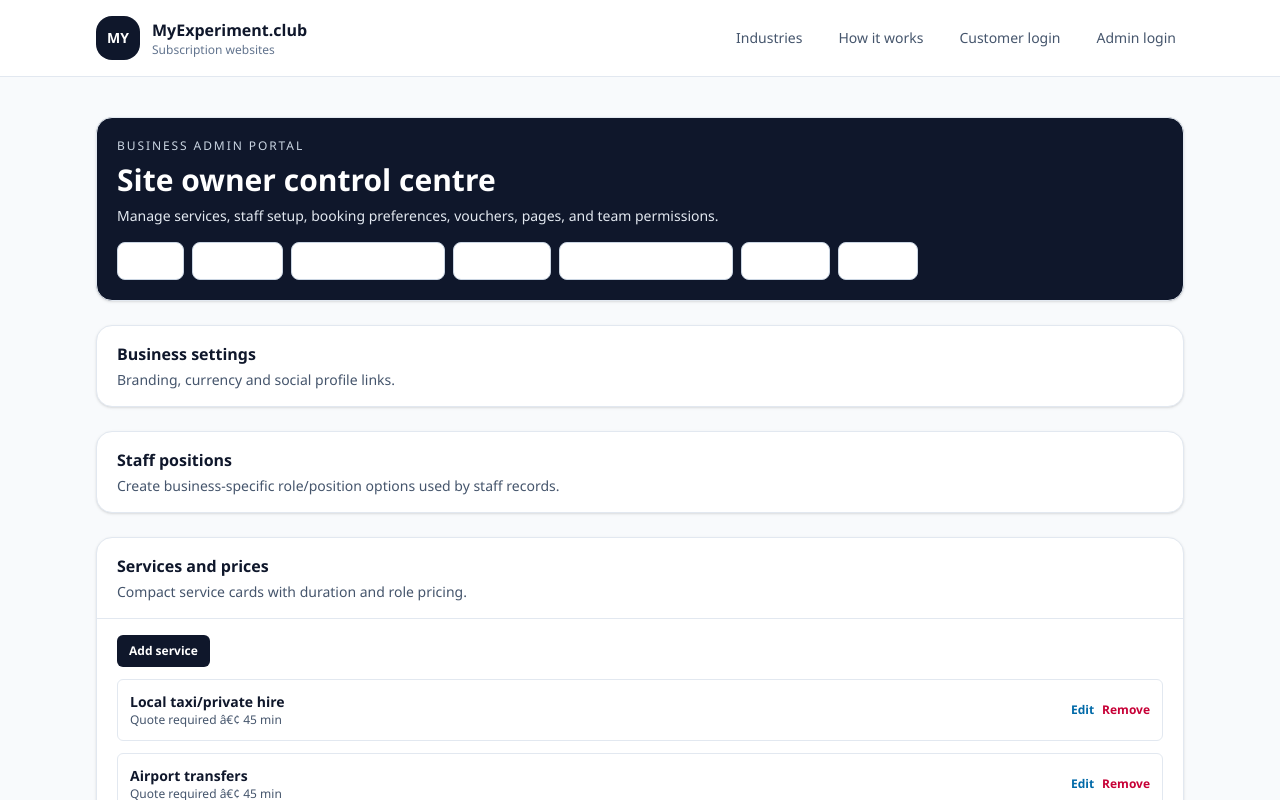
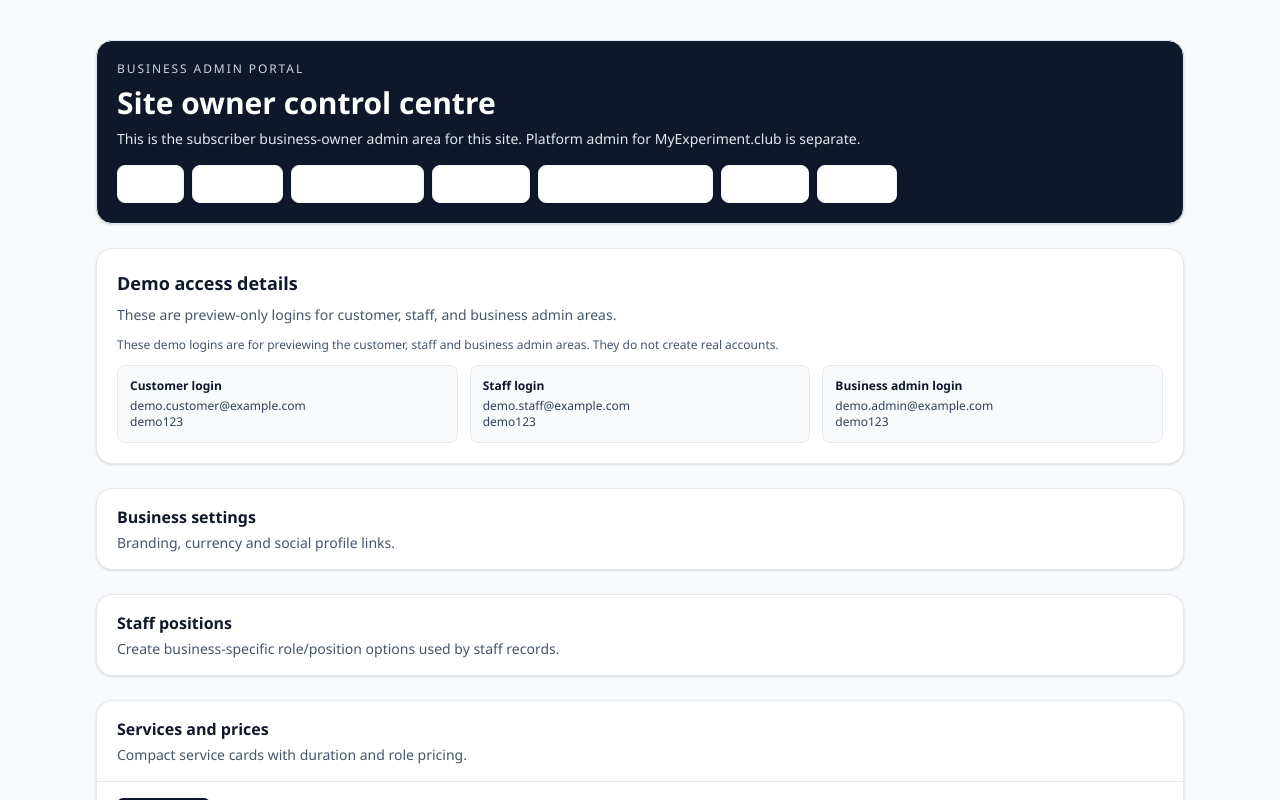
Before and after one commit to top4hotspur/subs, a Next.js app: page /demo/taxi/admin in a window 1280 px wide. Shown: the top 800 px of the page. Built offline with nearby package versions, Linux system fonts and the light colour scheme.

Commit message:
Clarify demo login navigation and credentials

```diff
--- /dev/null
+++ b/src/components/demo/demo-access-details-card.tsx
@@ -0,0 +1,35 @@
+import { SiteCard } from "@/components/site-ui/site-card";
+
+type DemoAccessDetailsCardProps = {
+  compact?: boolean;
+};
+
+export function DemoAccessDetailsCard({ compact = false }: DemoAccessDetailsCardProps) {
+  return (
+    <SiteCard
+      title="Demo access details"
+      subtitle="These are preview-only logins for customer, staff, and business admin areas."
+    >
+      <p className="text-xs text-slate-600">
+        These demo logins are for previewing the customer, staff and business admin areas. They do not create real accounts.
+      </p>
+      <div className={`mt-3 grid gap-3 ${compact ? "md:grid-cols-3" : "sm:grid-cols-3"}`}>
+        <div className="rounded-lg border border-slate-200 bg-slate-50 p-3">
+          <p className="text-xs font-semibold text-slate-900">Customer login</p>
+          <p className="mt-1 text-xs text-slate-700">demo.customer@example.com</p>
+          <p className="text-xs text-slate-700">demo123</p>
+        </div>
+        <div className="rounded-lg border border-slate-200 bg-slate-50 p-3">
+          <p className="text-xs font-semibold text-slate-900">Staff login</p>
+          <p className="mt-1 text-xs text-slate-700">demo.staff@example.com</p>
+          <p className="text-xs text-slate-700">demo123</p>
+        </div>
+        <div className="rounded-lg border border-slate-200 bg-slate-50 p-3">
+          <p className="text-xs font-semibold text-slate-900">Business admin login</p>
+          <p className="mt-1 text-xs text-slate-700">demo.admin@example.com</p>
+          <p className="text-xs text-slate-700">demo123</p>
+        </div>
+      </div>
+    </SiteCard>
+  );
+}
--- a/src/components/demo/demo-account-page.tsx
+++ b/src/components/demo/demo-account-page.tsx
@@ -1,6 +1,7 @@
 "use client";
 
 import { useMemo, useState } from "react";
+import { DemoAccessDetailsCard } from "@/components/demo/demo-access-details-card";
 import { DemoSiteNav } from "@/components/demo/demo-site-nav";
 import { SiteCard } from "@/components/site-ui/site-card";
 import {
@@ -68,9 +69,11 @@ export function DemoAccountPage({ template }: DemoAccountPageProps) {
       <section className="rounded-2xl border border-slate-200 bg-slate-900 p-5 text-white shadow-sm">
         <p className="text-xs uppercase tracking-[0.16em] text-slate-300">Customer account</p>
         <h1 className="mt-2 text-3xl font-bold">Welcome back</h1>
-        <p className="mt-2 text-sm text-slate-200">Manage your upcoming bookings, booking history, profile details, payment preferences, and gift vouchers.</p>
+        <p className="mt-2 text-sm text-slate-200">This is the end-customer portal for bookings, profile details, and vouchers. Platform admin is separate from this site login flow.</p>
         <div className="mt-4"><DemoSiteNav templateSlug={template.slug} /></div>
       </section>
+
+      <DemoAccessDetailsCard />
 
       <div className="grid gap-4 md:grid-cols-2">
         <SiteCard title="Upcoming bookings" subtitle="Your next scheduled appointments.">
--- a/src/components/demo/demo-business-admin-page.tsx
+++ b/src/components/demo/demo-business-admin-page.tsx
@@ -2,6 +2,7 @@
 
 import { ReactNode, useMemo, useState } from "react";
 import { StaffRotaEditor } from "@/components/calendar/staff-rota-editor";
+import { DemoAccessDetailsCard } from "@/components/demo/demo-access-details-card";
 import { DemoSiteNav } from "@/components/demo/demo-site-nav";
 import { WEEKDAYS } from "@/lib/calendar/calendar-types";
 import { listLocalBusinessClosures, saveLocalBusinessClosures } from "@/lib/calendar/local-closures";
@@ -173,9 +174,11 @@ export function DemoBusinessAdminPage({ template }: DemoBusinessAdminPageProps)
       <section className="rounded-2xl border border-slate-200 bg-slate-900 p-5 text-white shadow-sm">
         <p className="text-xs uppercase tracking-[0.16em] text-slate-300">Business admin portal</p>
         <h1 className="mt-2 text-3xl font-bold">Site owner control centre</h1>
-        <p className="mt-2 text-sm text-slate-200">Manage services, staff setup, booking preferences, vouchers, pages, and team permissions.</p>
+        <p className="mt-2 text-sm text-slate-200">This is the subscriber business-owner admin area for this site. Platform admin for MyExperiment.club is separate.</p>
         <div className="mt-4"><DemoSiteNav templateSlug={template.slug} /></div>
       </section>
+
+      <DemoAccessDetailsCard />
 
       <CollapsibleSection title="Business settings" subtitle="Branding, currency and social profile links.">
         <div className="grid gap-3 sm:grid-cols-2">
--- a/src/components/demo/demo-preview.tsx
+++ b/src/components/demo/demo-preview.tsx
@@ -2,6 +2,7 @@
 
 import Link from "next/link";
 import { useMemo } from "react";
+import { DemoAccessDetailsCard } from "@/components/demo/demo-access-details-card";
 import { DemoSiteNav } from "@/components/demo/demo-site-nav";
 import { SiteBrandMark } from "@/components/site-ui/site-brand-mark";
 import { SiteCard } from "@/components/site-ui/site-card";
@@ -75,9 +76,11 @@ export function DemoPreview({ template, draft }: DemoPreviewProps) {
           </SiteCard>
           <SiteCard title="Opening hours" subtitle={config.openingHours.summary} />
           <SiteCard title="Portal access" subtitle="Customer, staff, and business admin areas">
-            <p className="text-sm text-slate-600">Secure login areas are available for customers, staff, and site owners.</p>
+            <p className="text-sm text-slate-600">Customer, staff, and business admin logins are available as separate site-scoped demo areas.</p>
           </SiteCard>
         </div>
+
+        <DemoAccessDetailsCard compact />
 
         {socialEntries.length > 0 ? (
           <SiteCard title="Follow us" subtitle="Social media links configured in business admin settings.">
--- a/src/components/demo/demo-site-nav.tsx
+++ b/src/components/demo/demo-site-nav.tsx
@@ -1,4 +1,7 @@
+"use client";
+
 import Link from "next/link";
+import { usePathname } from "next/navigation";
 import { WebsiteTemplateSlug } from "@/lib/sites/types";
 
 type DemoSiteNavProps = {
@@ -6,32 +9,37 @@ type DemoSiteNavProps = {
 };
 
 const demoNavPillClass =
-  "inline-flex items-center justify-center rounded-lg border border-slate-300 bg-white px-3 py-2 text-sm font-semibold text-slate-950 transition-colors hover:bg-slate-100 focus-visible:outline-none focus-visible:ring-2 focus-visible:ring-sky-500 focus-visible:ring-offset-2";
+  "inline-flex items-center justify-center rounded-lg border border-slate-100 bg-white px-3 py-2 text-sm font-semibold text-slate-950 shadow-sm transition-colors hover:bg-slate-100 hover:text-slate-950 focus-visible:outline-none focus-visible:ring-2 focus-visible:ring-sky-500 focus-visible:ring-offset-2 focus-visible:ring-offset-slate-900";
+
+const activeDemoNavPillClass =
+  "border-sky-300 bg-sky-100 text-slate-950 shadow";
 
 export function DemoSiteNav({ templateSlug }: DemoSiteNavProps) {
+  const pathname = usePathname();
+  const links = [
+    { href: `/demo/${templateSlug}`, label: "Home" },
+    { href: `/demo/${templateSlug}/booking`, label: "Bookings" },
+    { href: `/demo/${templateSlug}/account`, label: "Customer login" },
+    { href: `/demo/${templateSlug}/staff`, label: "Staff login" },
+    { href: `/demo/${templateSlug}/admin`, label: "Business admin login" },
+    { href: `/demo/${templateSlug}/about`, label: "About us" },
+    { href: `/demo/${templateSlug}/contact`, label: "Contact" },
+  ] as const;
+
   return (
     <div className="flex flex-wrap gap-2">
-      <Link href={`/demo/${templateSlug}`} className={demoNavPillClass}>
-        Home
-      </Link>
-      <Link href={`/demo/${templateSlug}/booking`} className={demoNavPillClass}>
-        Bookings
-      </Link>
-      <Link href={`/demo/${templateSlug}/account`} className={demoNavPillClass}>
-        Customer account
-      </Link>
-      <Link href={`/demo/${templateSlug}/staff`} className={demoNavPillClass}>
-        Staff login
-      </Link>
-      <Link href={`/demo/${templateSlug}/admin`} className={demoNavPillClass}>
-        Business admin login
-      </Link>
-      <Link href={`/demo/${templateSlug}/about`} className={demoNavPillClass}>
-        About us
-      </Link>
-      <Link href={`/demo/${templateSlug}/contact`} className={demoNavPillClass}>
-        Contact
-      </Link>
+      {links.map((link) => {
+        const isActive = pathname === link.href;
+        return (
+          <Link
+            key={link.href}
+            href={link.href}
+            className={`${demoNavPillClass} ${isActive ? activeDemoNavPillClass : ""}`}
+          >
+            {link.label}
+          </Link>
+        );
+      })}
     </div>
   );
 }
--- a/src/components/demo/demo-staff-page.tsx
+++ b/src/components/demo/demo-staff-page.tsx
@@ -1,6 +1,7 @@
 "use client";
 
 import { FormEvent, useMemo, useState } from "react";
+import { DemoAccessDetailsCard } from "@/components/demo/demo-access-details-card";
 import { DemoSiteNav } from "@/components/demo/demo-site-nav";
 import { SiteCard } from "@/components/site-ui/site-card";
 import {
@@ -146,9 +147,11 @@ export function DemoStaffPage({ template }: DemoStaffPageProps) {
       <section className="rounded-2xl border border-slate-200 bg-slate-900 p-5 text-white shadow-sm">
         <p className="text-xs uppercase tracking-[0.16em] text-slate-300">Staff portal</p>
         <h1 className="mt-2 text-3xl font-bold">Staff operations</h1>
-        <p className="mt-2 text-sm text-slate-200">View appointments, manage rota visibility, create manual bookings, and redeem vouchers.</p>
+        <p className="mt-2 text-sm text-slate-200">Staff login is for appointments, manual bookings, voucher checks, and in-store operations. Platform admin is a separate login.</p>
         <div className="mt-4"><DemoSiteNav templateSlug={template.slug} /></div>
       </section>
+
+      <DemoAccessDetailsCard />
 
       <div className="grid gap-4 md:grid-cols-2">
         <SiteCard title="Today’s appointments" subtitle={formatUkDate(today)}>
--- a/src/components/layout/site-footer.tsx
+++ b/src/components/layout/site-footer.tsx
@@ -1,6 +1,14 @@
+"use client";
+
+import { usePathname } from "next/navigation";
 import { SiteFooterBlock } from "@/components/site-ui/site-footer-block";
 
 export function SiteFooter() {
+  const pathname = usePathname();
+  if (pathname?.startsWith("/demo/")) {
+    return null;
+  }
+
   return (
     <footer className="mt-16 px-4 pb-8 sm:px-6 lg:px-8">
       <div className="mx-auto max-w-6xl">
@@ -19,13 +27,13 @@ export function SiteFooter() {
               title: "Portals",
               links: [
                 { label: "Customer login (mock)", href: "/account" },
-                { label: "Admin login (mock)", href: "/admin" },
+                { label: "Platform admin", href: "/admin" },
               ],
             },
             {
               title: "Project",
               links: [
-                { label: "Admin settings", href: "/admin/settings" },
+                { label: "Business site settings demo", href: "/admin/settings" },
                 { label: "Homepage", href: "/" },
               ],
             },
--- a/src/components/layout/site-header.tsx
+++ b/src/components/layout/site-header.tsx
@@ -1,7 +1,15 @@
+"use client";
+
 import Link from "next/link";
+import { usePathname } from "next/navigation";
 import { SiteBrandMark } from "@/components/site-ui/site-brand-mark";
 
 export function SiteHeader() {
+  const pathname = usePathname();
+  if (pathname?.startsWith("/demo/")) {
+    return null;
+  }
+
   return (
     <header className="sticky top-0 z-40 border-b border-slate-200 bg-white/95 backdrop-blur">
       <div className="mx-auto flex max-w-6xl items-center justify-between gap-4 px-4 py-4 sm:px-6 lg:px-8">
@@ -19,7 +27,7 @@ export function SiteHeader() {
             Customer login
           </Link>
           <Link href="/admin" className="rounded-md px-2 py-1 hover:bg-slate-100 hover:text-slate-900">
-            Admin login
+            Platform admin
           </Link>
         </nav>
       </div>
```
Also changed, not shown: 4 other files (tests, documents, lock files or other folders).
